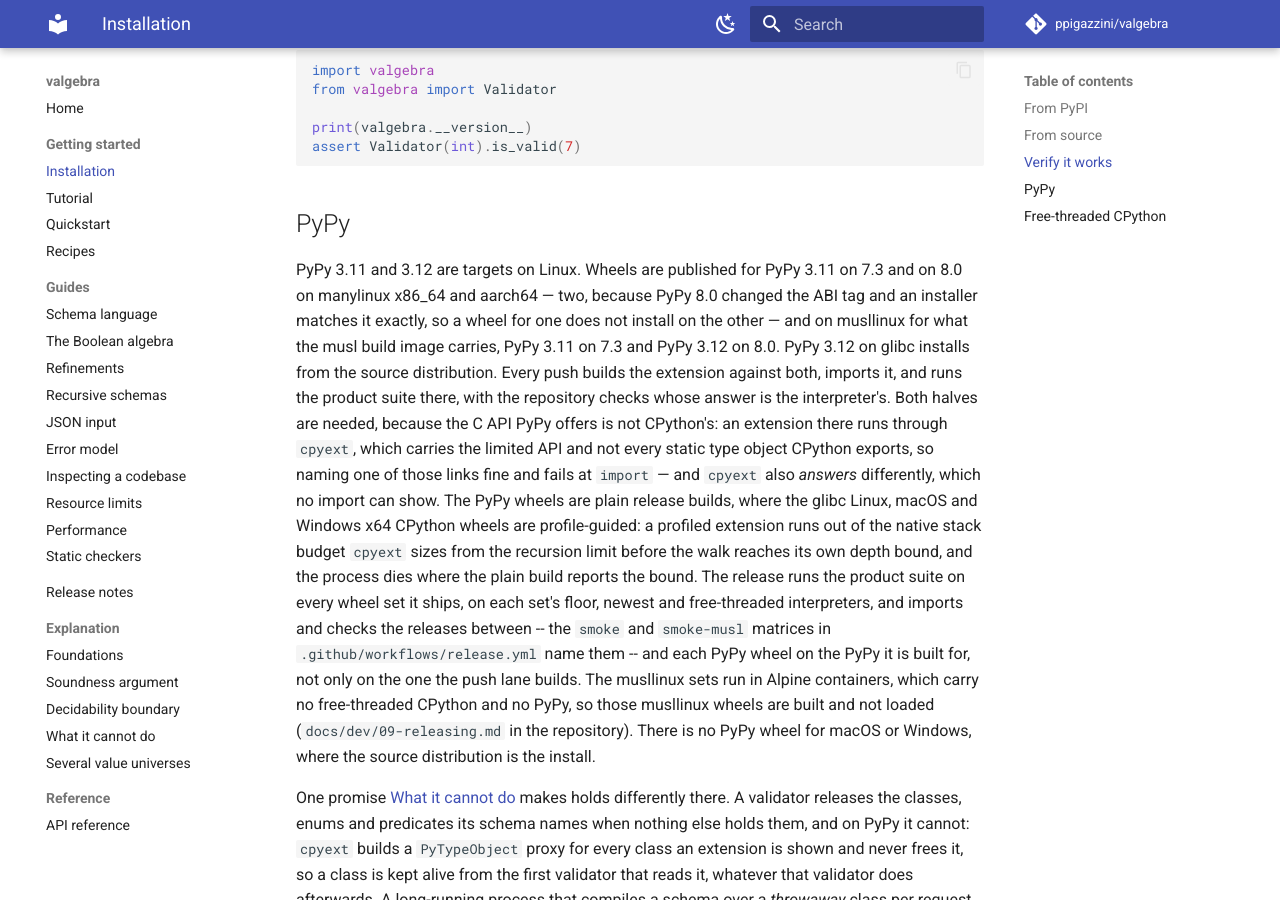
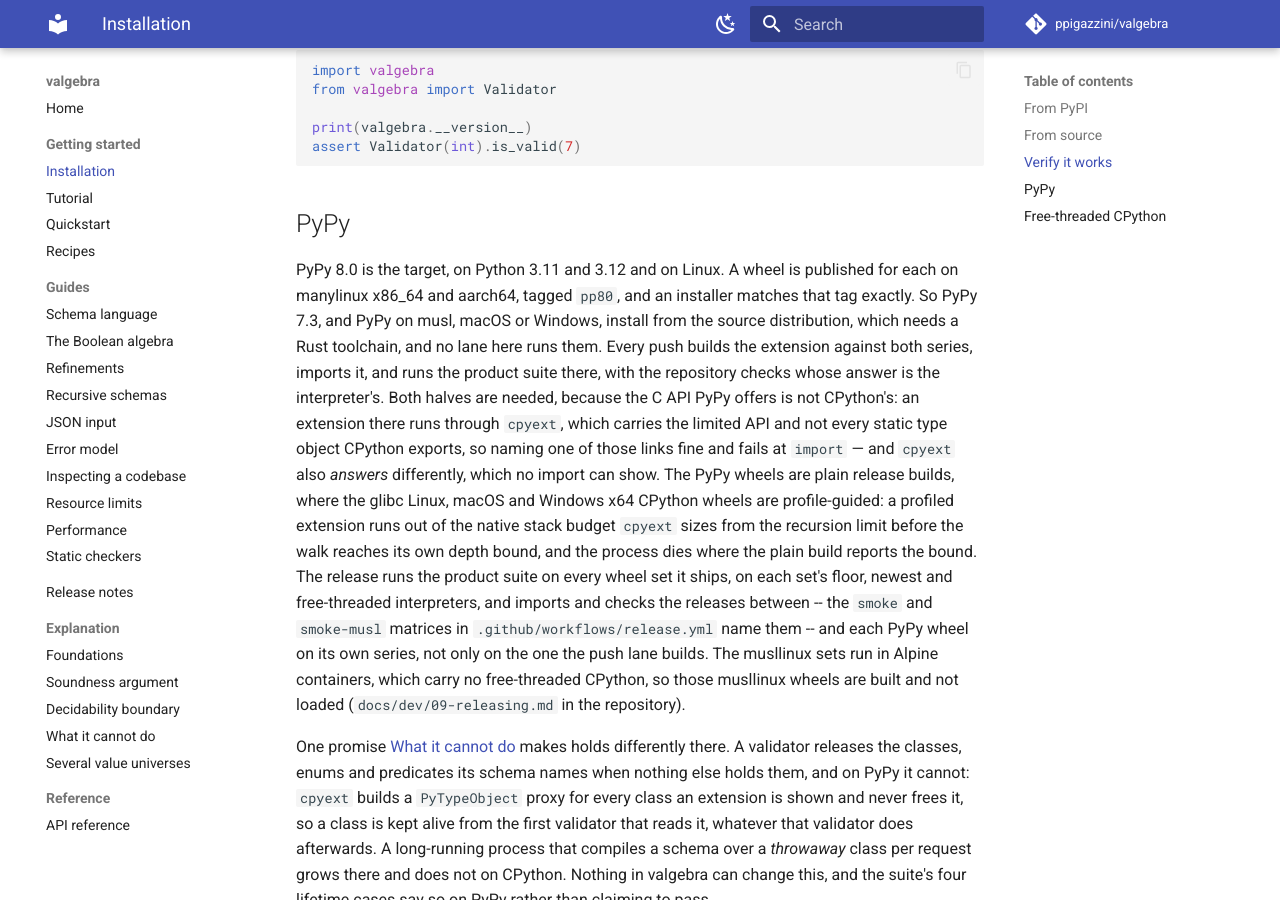
Before and after one commit to ppigazzini/valgebra, an MkDocs documentation site: the page built from docs/00-installation.md, in a window 1280 px wide and 900 px high, scrolled down 1381 px. Built offline with MkDocs 1.6.1 and Material for MkDocs 9.7.7, drawn with Linux system fonts in a browser that asks for light colours; comment, search, counter and statistics services are not loaded; some of the changed text lies outside the part shown.

Commit message:
ci: PyPy wheels are built for PyPy 8.0, on 3.11 and 3.12
The release builds a `pp80` wheel for each series PyPy 8.0 implements, on
manylinux x86_64 and aarch64, from the manylinux_2_28 image, whose definition
carries both at 8.0.1. Each wheel runs the product suite on its own series in the
release smoke, and the `pypy` job runs both series on a push.

PyPy 7.3 is retired. The `pypy` job resolves to 8.0.1 on both series, so a `pp73`
wheel ran only in the release smoke, and an installer matches the tag exactly, so
a caller on 7.3 installs from the source distribution. A PyPy 3.12 wheel on
manylinux is new: that series had wheels on musllinux alone.

A musllinux row builds every interpreter its image carries, which published a
3.11 wheel on 7.3 and a 3.12 wheel on 8.0 with no Alpine image to load either, so
the first install of each was a caller's. The upload leaves those wheels out, and
the musl smoke refuses one that reaches its set. The cp314t and cp315t musllinux
wheels remain built and not loaded, for the same reason, and the release page
states that limit.

The `wheel (linux)` lane names the interpreters the release's row names. With
`--find-interpreter` it built a PyPy 7.3 wheel on every push and installed it
nowhere. Naming them moves a new release from automatic to a ledger's failure,
which `tests/test_release_matrix.py` holds.

The choice follows what the ecosystem reads in November 2026. cibuildwheel 4.3
lists `pp311` and `pp312` on 8.0, and 7.3 only for 3.9 and 3.10. Pillow 13 and
ujson 6.1 publish exactly those two, pydantic-core 2.50 and cryptography 50 keep
7.3 beside 8.0, and numpy, scipy, pandas, orjson and msgspec publish no PyPy wheel
at all. None of the five that publish `pp80` publishes it on musllinux.

The ledgers hold it: every PyPy wheel carries that ABI, each series is a leg of
the `pypy` job and a smoke of its set, the upload's exclusion stands, and the push
lane's list equals the release row's. No build of these rows has run: this machine
has no container runtime, so a dispatch with `publish_target: none` is the first
to read the 3.12 row on manylinux_2_28, on either architecture.

```diff
--- a/docs/00-installation.md
+++ b/docs/00-installation.md
@@ -79,14 +79,13 @@
 
 ## PyPy
 
-PyPy 3.11 and 3.12 are targets on Linux. Wheels are published for PyPy 3.11 on
-7.3 and on 8.0 on manylinux x86_64 and aarch64 — two, because PyPy 8.0 changed
-the ABI tag and an installer matches it exactly, so a wheel for one does not
-install on the other — and on musllinux for what the musl build image carries,
-PyPy 3.11 on 7.3 and PyPy 3.12 on 8.0. PyPy 3.12 on glibc installs from the
-source distribution. Every push builds the extension against both, imports it,
-and runs the product suite there, with the repository checks whose answer is the
-interpreter's. Both halves
+PyPy 8.0 is the target, on Python 3.11 and 3.12 and on Linux. A wheel is published
+for each on manylinux x86_64 and aarch64, tagged `pp80`, and an installer matches
+that tag exactly. So PyPy 7.3, and PyPy on musl, macOS or Windows, install from the
+source distribution, which needs a Rust toolchain, and no lane here runs them. Every
+push builds the extension against both series, imports it, and runs the product
+suite there, with the repository checks whose answer is the interpreter's. Both
+halves
 are needed, because the C API PyPy offers is not CPython's: an extension there
 runs through `cpyext`, which carries the limited API and not every static type
 object CPython exports, so naming one of those links fine and fails at `import`
@@ -99,12 +98,10 @@
 product suite on every wheel set it ships, on each set's floor, newest and
 free-threaded interpreters, and imports and checks the releases between -- the
 `smoke` and `smoke-musl` matrices in `.github/workflows/release.yml` name them --
-and each PyPy wheel on the PyPy it is built for, not only on the one the push
-lane builds. The musllinux sets run in Alpine containers, which carry no
-free-threaded CPython and no PyPy, so those musllinux wheels are built and not
-loaded (`docs/dev/09-releasing.md` in the repository). There is
-no PyPy wheel for macOS or Windows, where the source distribution is the
-install.
+and each PyPy wheel on its own series, not only on the one the push lane builds.
+The musllinux sets run in Alpine containers, which carry no free-threaded CPython,
+so those musllinux wheels are built and not loaded (`docs/dev/09-releasing.md` in
+the repository).
 
 One promise [What it cannot do](17-boundaries.md#it-holds-what-its-schema-names-and-lets-go-of-it)
 makes holds differently there. A validator releases the
--- a/docs/10-limits.md
+++ b/docs/10-limits.md
@@ -107,7 +107,7 @@
   wheel; the musllinux, Windows arm64 and PyPy wheels are plain builds,
   without the profile's inlining. The release smoke runs the deepest walks on
   a 1 MiB thread on every wheel it loads, which is every wheel it ships but the
-  free-threaded and PyPy musllinux ones, which no Alpine image carries. A
+  free-threaded musllinux ones, which no Alpine image carries. A
   thread given less can run out before the bound does, and the process ends
   with it; a thread an embedding host starts at the 512 KiB pthread default on
   macOS is one. Give a thread that validates deep values 1 MiB or more. This
```
Also changed, not shown: other parts of docs/00-installation.md (+2 -2 lines), CHANGELOG.md (+6 -0 lines), docs/dev/07-tooling-ci.md (+15 -15 lines), docs/dev/09-releasing.md (+21 -9 lines), 5 other files.
